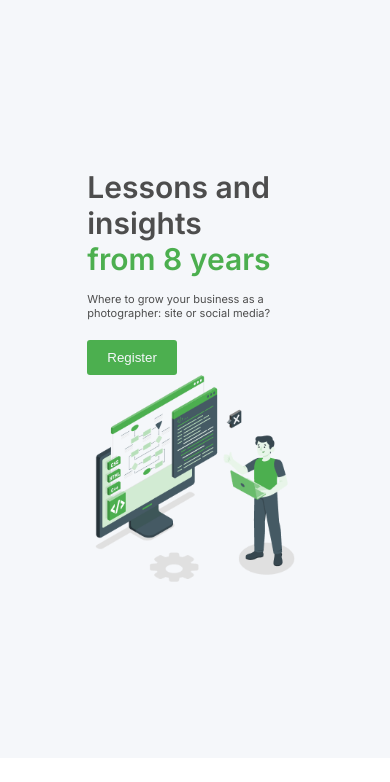
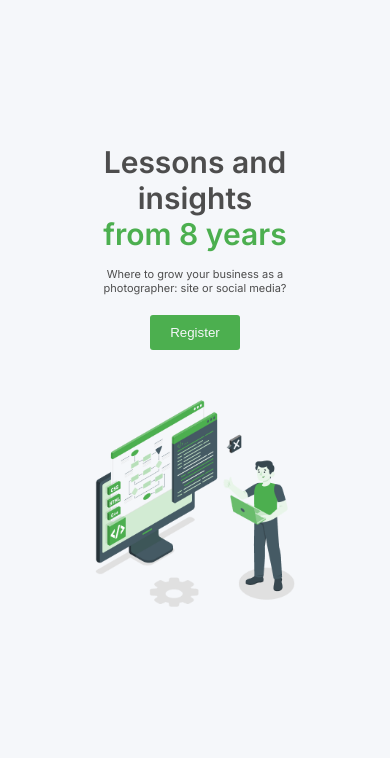
Before and after one commit to MohamedHany-web/nexcent, a plain HTML site: page index.html in a window 390 px wide. Shown: the part 62-844 px from the top of the page. Drawn offline with Linux system fonts and the light colour scheme.

Commit message:
Fix some bugs in hero section and our clients section.

```diff
--- a/assets/css/style.css
+++ b/assets/css/style.css
@@ -566,8 +566,12 @@ ul {
     justify-content: center;
   }
   .more-info .container .right-more-info-content,
-  .how-we-did-it .container .right-how-we-did-it-content {
+  .how-we-did-it .container .right-how-we-did-it-content,
+  .hero .hero-left-content {
     text-align: center;
+  }
+  .hero .hero-left-content {
+    margin-bottom: 50px;
   }
   .more-info .container .right-more-info-content h2,
   .how-we-did-it .container .right-how-we-did-it-content h2 {
```
